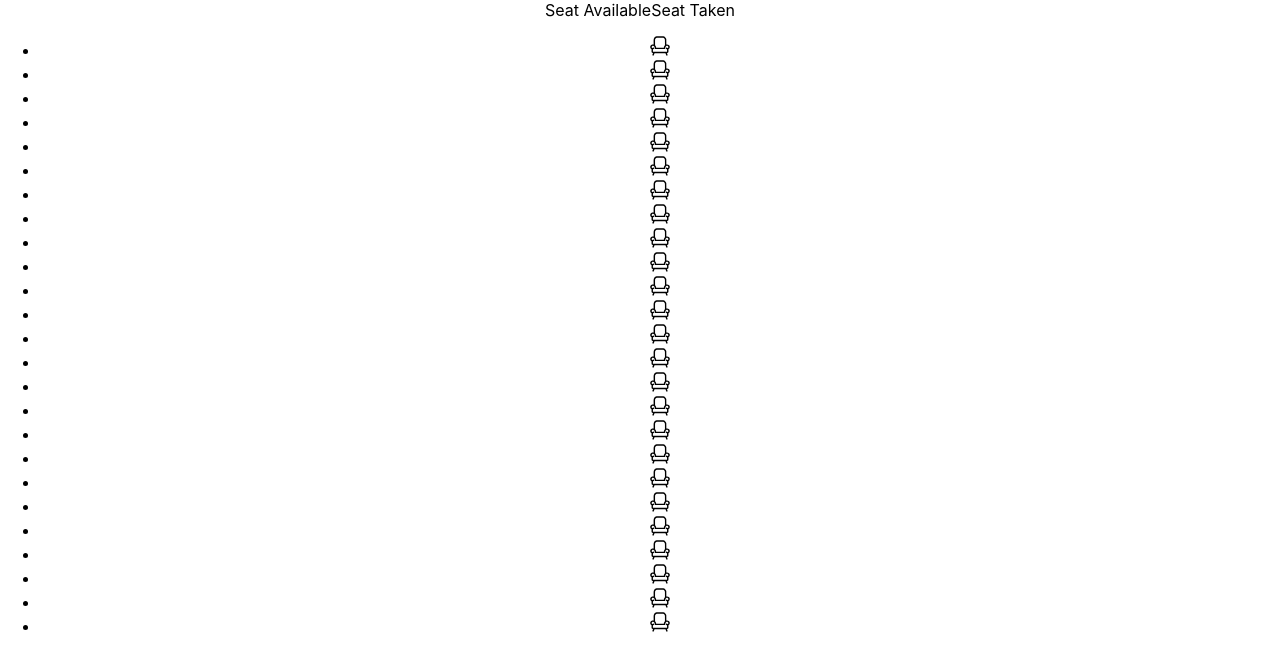
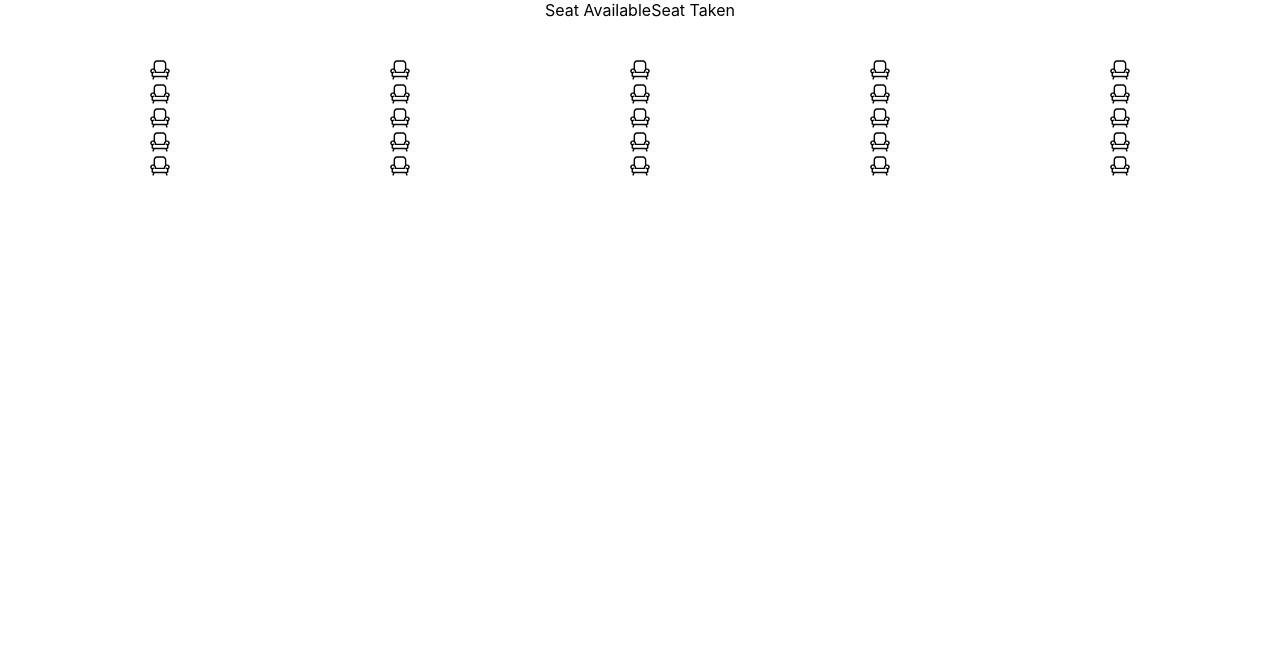
Before and after one commit to webdevisme/elucidat-javascript-test, a React (Create React App) app: page / in a window 1280 px wide. Shown: the top 670 px of the page. Built offline with nearby package versions, Linux system fonts and the light colour scheme.

Commit message:
Simple layout styling for seat plan.

```diff
--- a/src/components/Seat.css
+++ b/src/components/Seat.css
@@ -8,6 +8,12 @@
 }
 .tooltip {
     display: none;
+    position: absolute;
+    top: -1em;
+    left: 0;
+    background-color: white;
+    width: 100%;
+    pointer-events: none;
 }
 .Seat:hover .tooltip {
     display: inline-block;
--- a/src/components/SeatSelector.css
+++ b/src/components/SeatSelector.css
@@ -0,0 +1,12 @@
+.SeatSelector {
+    display: flex;
+    position: relative;
+    flex-wrap: wrap;
+    list-style: none;
+    padding-left: 0;
+    padding-bottom: 50px;
+    margin: 40px;
+}
+.SeatSelector li {
+    width: 20%;
+}
```
